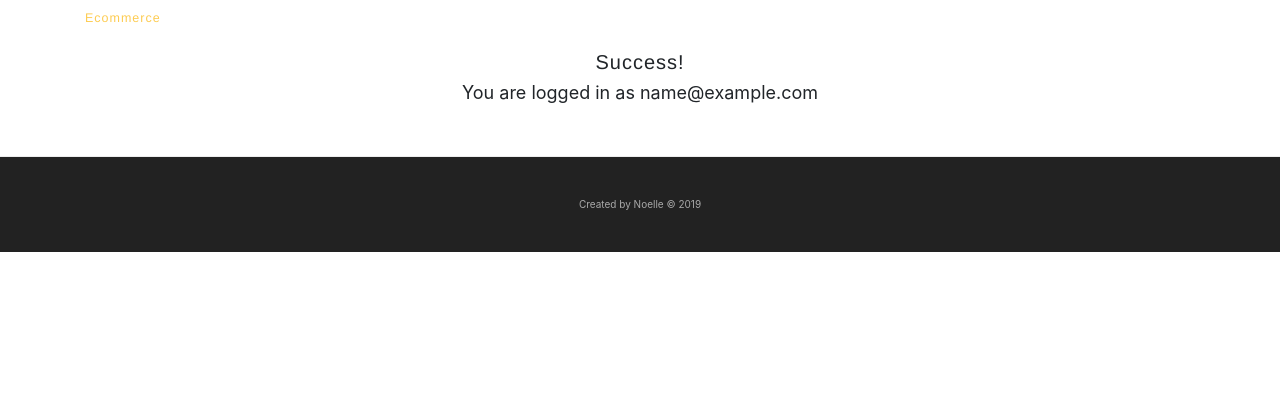
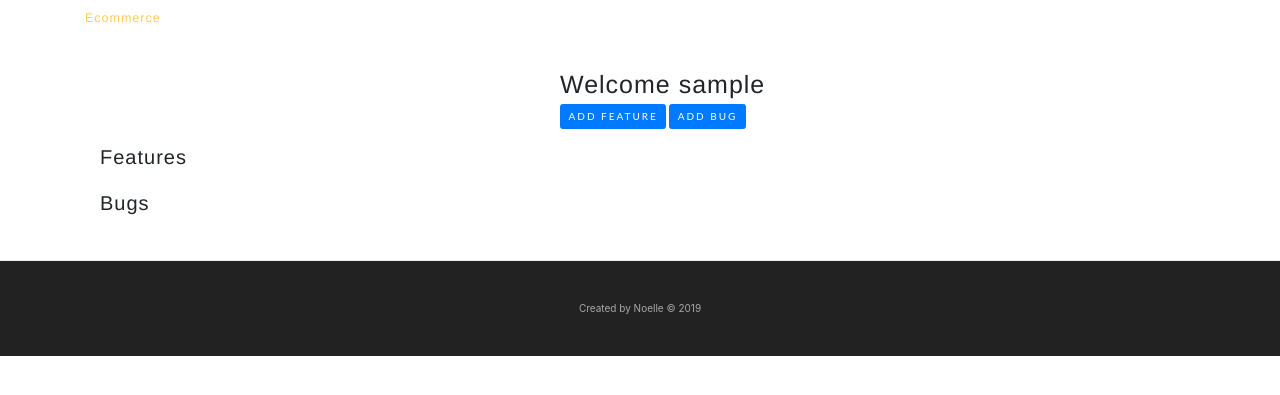
Before and after one commit to Code-Institute-Submissions/ecommerce-project, a Django app: page /accounts/profile/ in a window 1280 px wide. Shown: the top 395 px of the page. Run offline with Django 3.2, Linux system fonts and the light colour scheme; the visitor is signed in with stand-in values (Sample User, id 1); data that the repository does not hold is empty; some libraries are stand-ins or nearby versions.

Commit message:
added user welcome and also added features and bugs

```diff
--- a/accounts/templates/profile.html
+++ b/accounts/templates/profile.html
@@ -1,11 +1,16 @@
-{% extends "index.html" %}
+{% extends "base.html" %}
 {% block content %}
-     <center>
-    <div class = "container">
-    <h2>Success!</h2>
-    <p>You are logged in as {{ user.email }} </p>
+    <div class = "container" style="margin-top:1.5%;">
+        <div class="row justify-content-md-center">
+            <div class="col col-4 offset-2">
+                <h1>Welcome {{ user.username }} </h1>
+                <a class="btn btn-primary" href="{% url 'add_features' %}" role="button">Add Feature</a>
+                <a class="btn btn-primary" href="{% url 'add_bugs' %}" role="button">Add Bug</a>
+            </div>
+        </div>
+
+        {% include 'partials/_feature.html' %}
+        {% include 'partials/_bug.html' %}
+        </div>
     </div>
-    </center>
-
-
 {% endblock %}
```
